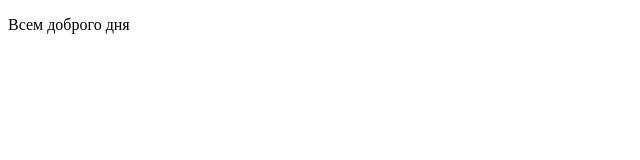
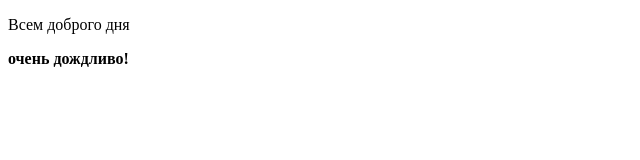
Before and after one commit to lingston/new-project, a plain HTML site: page index.html in a window 1280 px wide. Shown: the whole page, without its empty margins (0-640 px from the left). Drawn offline with Linux system fonts and the light colour scheme.

Commit message:
add 1 line

```diff
--- a/index.html
+++ b/index.html
@@ -9,6 +9,7 @@
 <body>
     <div>
         <p> Всем доброго дня</p>
+        <b>очень дождливо!</b>
     </div>
 </body>
 </html>
```
